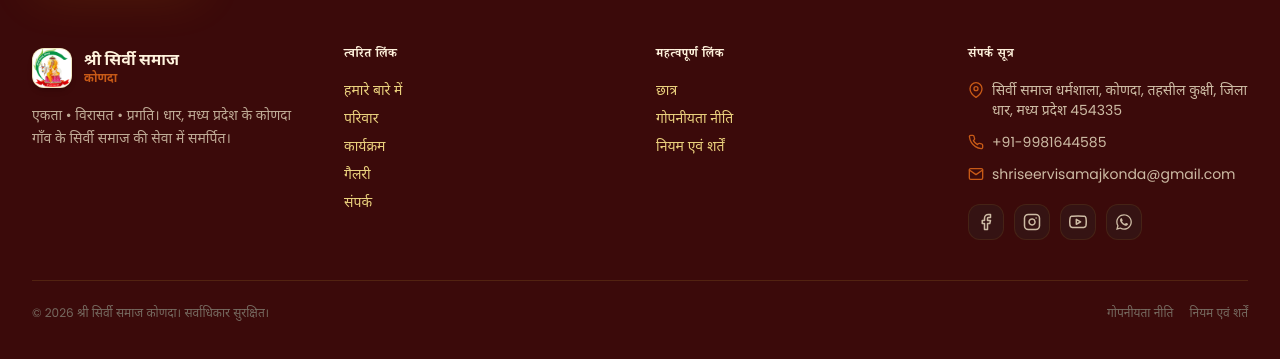
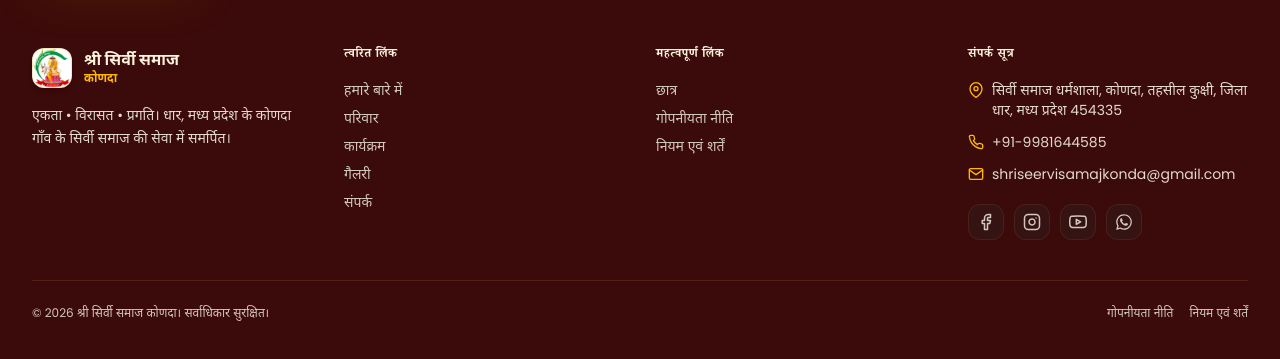
Before and after one commit to shriiseervisamajkonda/Sirvi_Samaj_Konda, a React (Vite) app in the folder frontend/: page /news in a window 1280 px wide. Shown: the part 803-1162 px from the top of the page. Built offline with nearby package versions, Linux system fonts and the light colour scheme; no server answers; a web font is replaced by a local one.

Commit message:
perf: resolve Core Web Vitals bottlenecks and improve WCAG accessibility

```diff
--- a/frontend/index.html
+++ b/frontend/index.html
@@ -1,17 +1,18 @@
 <!doctype html>
-<html lang="en">
+<html lang="hi">
   <head>
     <meta charset="UTF-8" />
     <link rel="icon" type="image/svg+xml" href="/favicon.svg" />
     <meta name="viewport" content="width=device-width, initial-scale=1.0" />
-    <title>Shri Seervi Samaj Konda — Community Portal</title>
-    <meta name="description" content="Official community portal of Shri Seervi Samaj Konda, Kukshi, Dhar, Madhya Pradesh. Manage families, members, events, donations and more." />
+    <title>श्री सीरवी समाज कोणदा — डिजिटल पोर्टल</title>
+    <meta name="description" content="श्री सीरवी समाज कोणदा, कुक्षी, धार (म.प्र.) का आधिकारिक डिजिटल मंच। परिवार, सदस्य, आयोजन एवं दान व्यवस्था।" />
     <meta name="keywords" content="Seervi Samaj, Konda, Kukshi, Dhar, Madhya Pradesh, Community Portal, Sirvi Samaj" />
     <meta name="author" content="Shri Seervi Samaj Konda" />
-    <meta property="og:title" content="Shri Seervi Samaj Konda — Community Portal" />
-    <meta property="og:description" content="Official digital platform for the Seervi Samaj community of Konda village." />
+    <meta property="og:title" content="श्री सीरवी समाज कोणदा — डिजिटल पोर्टल" />
+    <meta property="og:description" content="श्री सीरवी समाज कोणदा का आधिकारिक डिजिटल पोर्टल।" />
     <meta property="og:type" content="website" />
-    <meta name="theme-color" content="#FF6B00" />
+    <meta name="theme-color" content="#7A2525" />
+    <link rel="preload" as="image" href="/hero_background.webp" type="image/webp" fetchpriority="high" />
     <link rel="preconnect" href="https://fonts.googleapis.com" />
     <link rel="preconnect" href="https://fonts.gstatic.com" crossorigin />
     <link rel="dns-prefetch" href="https://fonts.googleapis.com" />
--- a/frontend/src/components/common/LazyImage.jsx
+++ b/frontend/src/components/common/LazyImage.jsx
@@ -7,6 +7,8 @@ const LazyImage = ({
   imgClassName = '',
   placeholderClassName = '',
   fallbackSrc = '/hero_background.webp',
+  priority = false,
+  loading,
   ...props
 }) => {
   const [isLoaded, setIsLoaded] = useState(false);
@@ -27,7 +29,8 @@ const LazyImage = ({
       <img
         src={finalSrc}
         alt={alt}
-        loading="lazy"
+        loading={loading || (priority ? 'eager' : 'lazy')}
+        fetchpriority={priority ? 'high' : undefined}
         decoding="async"
         onLoad={() => setIsLoaded(true)}
         onError={() => {
--- a/frontend/src/components/layout/Footer.jsx
+++ b/frontend/src/components/layout/Footer.jsx
@@ -14,34 +14,34 @@ const Footer = () => {
           <div>
             <div className="flex items-center gap-3 mb-4">
               <div className="w-10 h-10 rounded-xl overflow-hidden flex items-center justify-center shadow-md bg-white border border-[#D4AF37]/30">
-                <img src="/Logo.webp" alt="Logo" className="w-full h-full object-cover" />
+                <img src="/Logo.webp" alt="श्री सिर्वी समाज कोणदा लोगो" width="40" height="40" className="w-full h-full object-cover" />
               </div>
               <div>
                 <p className="font-bold text-[#FFF3DD] leading-tight">{t('hero_title_1')} {t('hero_title_2')}</p>
-                <p className="text-primary text-xs font-bold">{t('hero_title_3')}</p>
+                <p className="text-amber-400 text-xs font-bold">{t('hero_title_3')}</p>
               </div>
             </div>
-            <p className="text-sm text-[#CDBBA4]/90 leading-relaxed">
+            <p className="text-sm text-[#E2D9CF] leading-relaxed">
               {t('about_footer_desc')}
             </p>
           </div>
 
           <div>
-            <h4 className="font-semibold text-[#FFF3DD] mb-4 tracking-wider uppercase text-xs">{t('nav_quick_links')}</h4>
+            <h3 className="font-semibold text-[#FFF3DD] mb-4 tracking-wider uppercase text-xs">{t('nav_quick_links')}</h3>
             <ul className="space-y-2 text-sm">
               {[
                 [t('nav_about'), '/about'], [t('nav_families'), '/families'], [t('nav_events'), '/events'],
                 [t('nav_gallery'), '/gallery'], [t('nav_contact'), '/contact'],
               ].map(([label, path]) => (
                 <li key={path}>
-                  <Link to={path} className="hover:text-primary transition-colors">{label}</Link>
+                  <Link to={path} className="text-[#D1C7BC] hover:text-white transition-colors">{label}</Link>
                 </li>
               ))}
             </ul>
           </div>
 
           <div>
-            <h4 className="font-semibold text-[#FFF3DD] mb-4 tracking-wider uppercase text-xs">{t('nav_resources')}</h4>
+            <h3 className="font-semibold text-[#FFF3DD] mb-4 tracking-wider uppercase text-xs">{t('nav_resources')}</h3>
             <ul className="space-y-2 text-sm">
               {[
                 [t('nav_students'), '/students'],
@@ -49,36 +49,43 @@ const Footer = () => {
                 ['नियम एवं शर्तें', '/terms'],
               ].map(([label, path]) => (
                 <li key={path}>
-                  <Link to={path} className="hover:text-primary transition-colors">{label}</Link>
+                  <Link to={path} className="text-[#D1C7BC] hover:text-white transition-colors">{label}</Link>
                 </li>
               ))}
             </ul>
           </div>
 
           <div>
-            <h4 className="font-semibold text-[#FFF3DD] mb-4 tracking-wider uppercase text-xs">{t('nav_contact_us')}</h4>
+            <h3 className="font-semibold text-[#FFF3DD] mb-4 tracking-wider uppercase text-xs">{t('nav_contact_us')}</h3>
             <ul className="space-y-3 text-sm">
               <li className="flex items-start gap-2">
-                <FiMapPin className="w-4 h-4 mt-0.5 text-primary shrink-0" />
-                <span className="text-[#CDBBA4]">{t('contact_address')}</span>
+                <FiMapPin className="w-4 h-4 mt-0.5 text-amber-400 shrink-0" />
+                <span className="text-[#E2D9CF]">{t('contact_address')}</span>
               </li>
               <li className="flex items-center gap-2">
-                <FiPhone className="w-4 h-4 text-primary shrink-0" />
-                <a href="tel:+919981644585" className="text-[#CDBBA4] hover:text-primary transition-colors">+91-9981644585</a>
+                <FiPhone className="w-4 h-4 text-amber-400 shrink-0" />
+                <a href="tel:+919981644585" className="text-[#E2D9CF] hover:text-white transition-colors">+91-9981644585</a>
               </li>
               <li className="flex items-center gap-2">
-                <FiMail className="w-4 h-4 text-primary shrink-0" />
-                <a href="mailto:shriseervisamajkonda@gmail.com" className="text-[#CDBBA4] hover:text-primary transition-colors">shriseervisamajkonda@gmail.com</a>
+                <FiMail className="w-4 h-4 text-amber-400 shrink-0" />
+                <a href="mailto:shriseervisamajkonda@gmail.com" className="text-[#E2D9CF] hover:text-white transition-colors">shriseervisamajkonda@gmail.com</a>
               </li>
             </ul>
             <div className="flex gap-2.5 mt-5">
               {[
-                { Icon: FiFacebook, href: '#' },
-                { Icon: FiInstagram, href: '#' },
-                { Icon: FiYoutube, href: '#' },
-                { Icon: FaWhatsapp, href: 'https://wa.me/919981644585' },
-              ].map(({ Icon, href }, i) => (
-                <a key={i} href={href} target="_blank" rel="noopener noreferrer" className="w-9 h-9 rounded-xl bg-[#351313] border border-[#D4AF37]/10 flex items-center justify-center hover:bg-primary hover:text-white transition-all text-[#CDBBA4]">
+                { Icon: FiFacebook, href: '#', label: 'Visit our Facebook page' },
+                { Icon: FiInstagram, href: '#', label: 'Visit our Instagram page' },
+                { Icon: FiYoutube, href: '#', label: 'Visit our YouTube channel' },
+                { Icon: FaWhatsapp, href: 'https://wa.me/919981644585', label: 'Contact us on WhatsApp' },
+              ].map(({ Icon, href, label }, i) => (
+                <a
+                  key={i}
+                  href={href}
+                  target="_blank"
+                  rel="noopener noreferrer"
+                  aria-label={label}
+                  className="w-9 h-9 rounded-xl bg-[#351313] border border-[#D4AF37]/10 flex items-center justify-center hover:bg-[#7A2525] hover:text-white transition-all text-[#D1C7BC]"
+                >
                   <Icon className="w-4.5 h-4.5" />
                 </a>
               ))}
@@ -86,11 +93,11 @@ const Footer = () => {
           </div>
         </div>
 
-        <div className="border-t border-[#D4AF37]/15 mt-10 pt-6 text-center text-xs text-[#766A60] flex flex-col sm:flex-row justify-between items-center gap-4">
+        <div className="border-t border-[#D4AF37]/15 mt-10 pt-6 text-center text-xs text-[#D1C7BC] flex flex-col sm:flex-row justify-between items-center gap-4">
           <p>&copy; {currentYear} {t('hero_title_1')} {t('hero_title_2')} {t('hero_title_3')}। सर्वाधिकार सुरक्षित।</p>
           <div className="flex gap-4">
-            <Link to="/privacy-policy" className="hover:text-primary transition-colors">गोपनीयता नीति</Link>
-            <Link to="/terms" className="hover:text-primary transition-colors">नियम एवं शर्तें</Link>
+            <Link to="/privacy-policy" className="text-[#D1C7BC] hover:text-white transition-colors">गोपनीयता नीति</Link>
+            <Link to="/terms" className="text-[#D1C7BC] hover:text-white transition-colors">नियम एवं शर्तें</Link>
           </div>
         </div>
       </div>
--- a/frontend/src/index.css
+++ b/frontend/src/index.css
@@ -1,16 +1,16 @@
 @import "tailwindcss";
 
 @theme {
-  --color-primary: #C85A17; /* Saffron Sunset */
-  --color-primary-dark: #A7450D;
+  --color-primary: #A64A13; /* Saffron Earth - WCAG AA compliant on light canvas (5.4:1) */
+  --color-primary-dark: #8C3B0C;
   --color-secondary: #7A2525; /* Royal Maroon */
   --color-accent: #C9A44C; /* Temple Gold */
   --font-sans: 'Poppins', 'Noto Sans Devanagari', system-ui, sans-serif;
   --font-serif: 'Noto Serif Devanagari', 'Georgia', serif;
   --font-display: 'Yatra One', cursive;
 
-  --color-orange-500: #C85A17;
-  --color-orange-600: #A7450D;
+  --color-orange-500: #A64A13;
+  --color-orange-600: #8C3B0C;
   --color-orange-100: #FFF3DD;
   --color-blue-500: #7A2525;
   --color-blue-600: #5C1A1A;
@@ -21,8 +21,8 @@
   --color-theme-900: #FFFFFF; /* Pure White Card */
   --color-theme-800: #FAF1E0; /* Surface Accent */
   --color-theme-700: #E8DCC8; /* Cream Border */
-  --color-theme-600: #766A60; /* Muted Espresso Text */
-  --color-theme-500: #C85A17;
+  --color-theme-600: #5C4F45; /* High Contrast Espresso Text (7.6:1) */
+  --color-theme-500: #A64A13;
 }
 
 html {
--- a/frontend/vite.config.js
+++ b/frontend/vite.config.js
@@ -17,6 +17,11 @@ export default defineConfig({
     target: 'esnext',
     reportCompressedSize: false,
     chunkSizeWarningLimit: 1000,
+    modulePreload: {
+      resolveDependencies(_filename, deps) {
+        return deps.filter((dep) => !dep.includes('vendor-charts') && !dep.includes('vendor-swiper') && !dep.includes('vendor-lightbox'));
+      },
+    },
     rollupOptions: {
       output: {
         manualChunks(id) {
```
Also changed, not shown: frontend/src/components/layout/Navbar.jsx (+12 -3 lines), frontend/src/pages/public/HomePage.jsx (+15 -7 lines).
